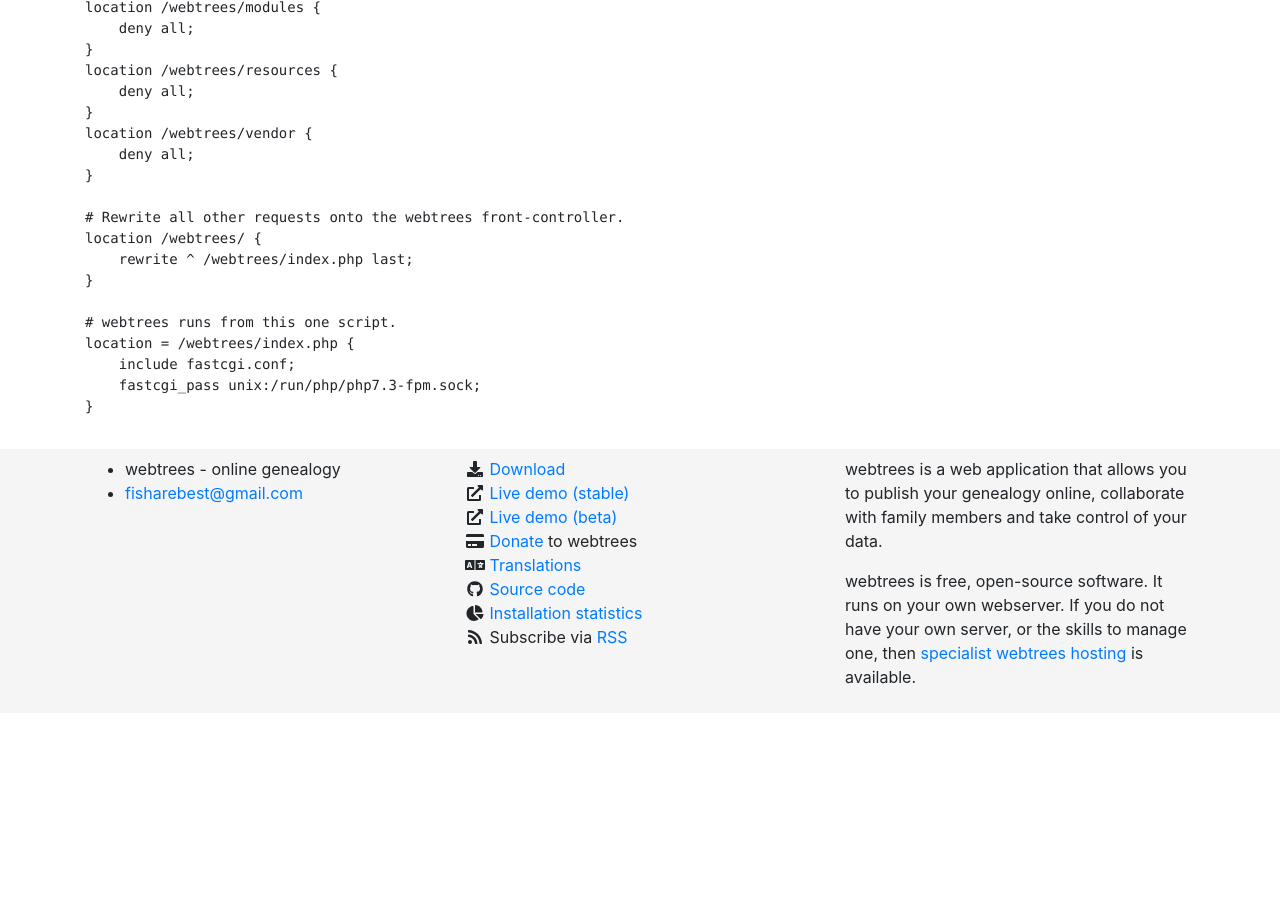
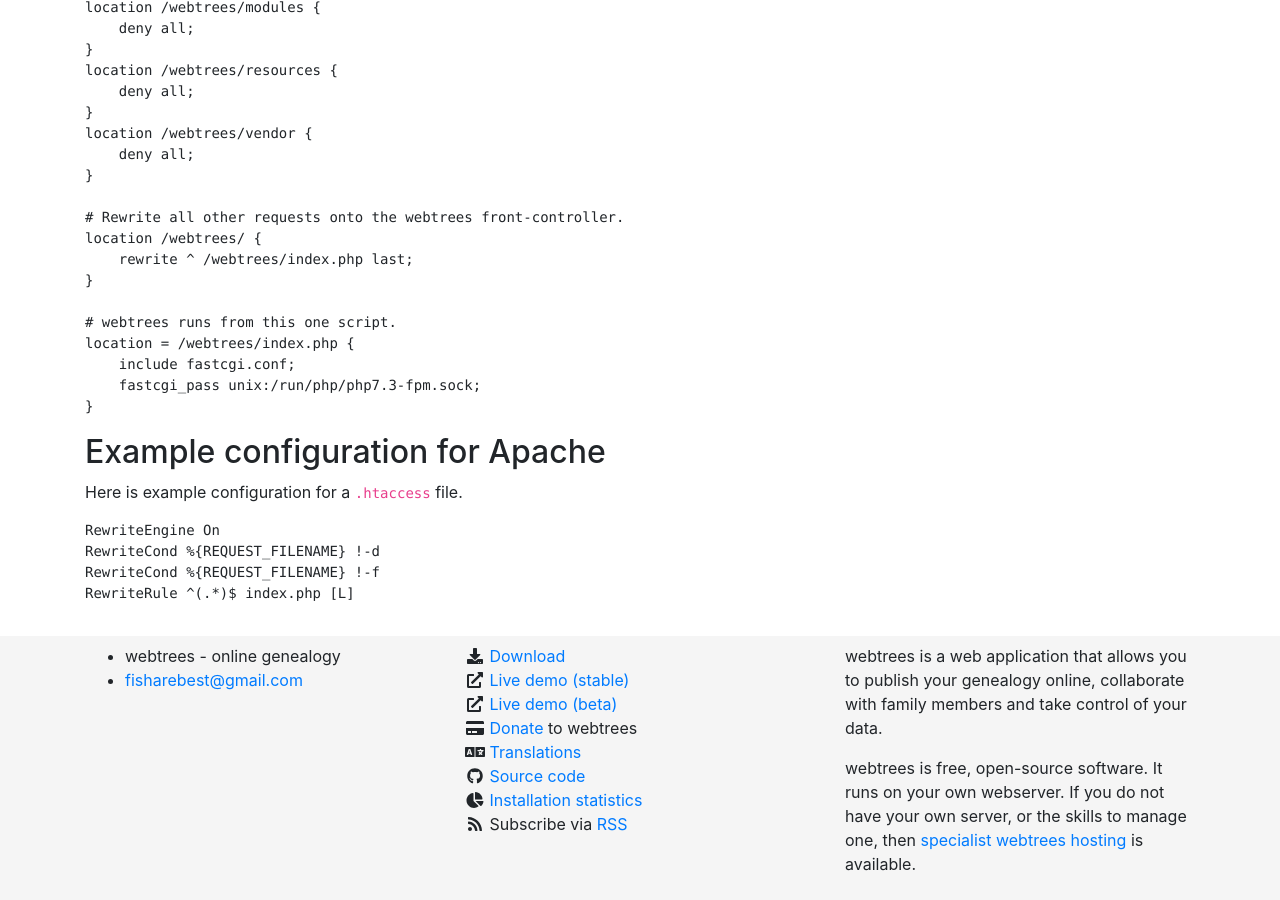
Before and after one commit to webtrees/webtrees.github.io, a Jekyll site: the page built from faq/urls.md, in a window 1280 px wide and 900 px high, scrolled down 1023 px. Built offline with Jekyll 4.4.1, drawn with Linux system fonts in a browser that asks for light colours; nearby versions of some CDN libraries; before the commit the page ends 1736 px from its top, so only the background shows below that.

Commit message:
Add example .htaccess for URL rewrites

````diff
--- a/faq/urls.md
+++ b/faq/urls.md
@@ -79,3 +79,14 @@ location = /webtrees/index.php {
     fastcgi_pass unix:/run/php/php7.3-fpm.sock;
 }
 ```
+
+## Example configuration for Apache ##
+
+Here is example configuration for a `.htaccess` file.
+
+```
+RewriteEngine On
+RewriteCond %{REQUEST_FILENAME} !-d
+RewriteCond %{REQUEST_FILENAME} !-f
+RewriteRule ^(.*)$ index.php [L]
+```
````
